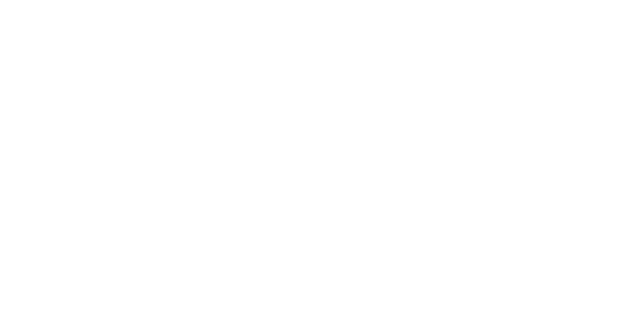
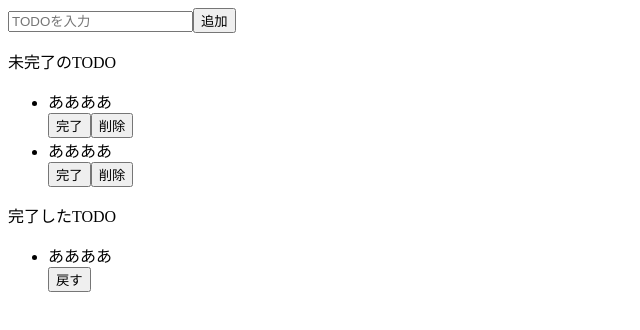
Before and after one commit to HIRO-uc/react-todo, a React (Create React App) app: page / in a window 1280 px wide. Shown: the top 330 px of the page, without its empty margins (0-640 px from the left). Built offline with nearby package versions, Linux system fonts and the light colour scheme.

Commit message:
htmlマークアップ

```diff
--- a/src/App.jsx
+++ b/src/App.jsx
@@ -2,5 +2,36 @@
 import "./styles.css";
 
 export const App = () => {
-  return <div></div>;
+  return (
+    <>
+      <div>
+        <input placeholder="TODOを入力" />
+        <button>追加</button>
+      </div>
+      <div>
+        <p>未完了のTODO</p>
+        <ul>
+          <div>
+            <li>ああああ</li>
+            <button>完了</button>
+            <button>削除</button>
+          </div>
+          <div>
+            <li>ああああ</li>
+            <button>完了</button>
+            <button>削除</button>
+          </div>
+        </ul>
+      </div>
+      <div>
+        <p>完了したTODO</p>
+        <ul>
+          <div>
+            <li>ああああ</li>
+            <button>戻す</button>
+          </div>
+        </ul>
+      </div>
+    </>
+  );
 };
```
